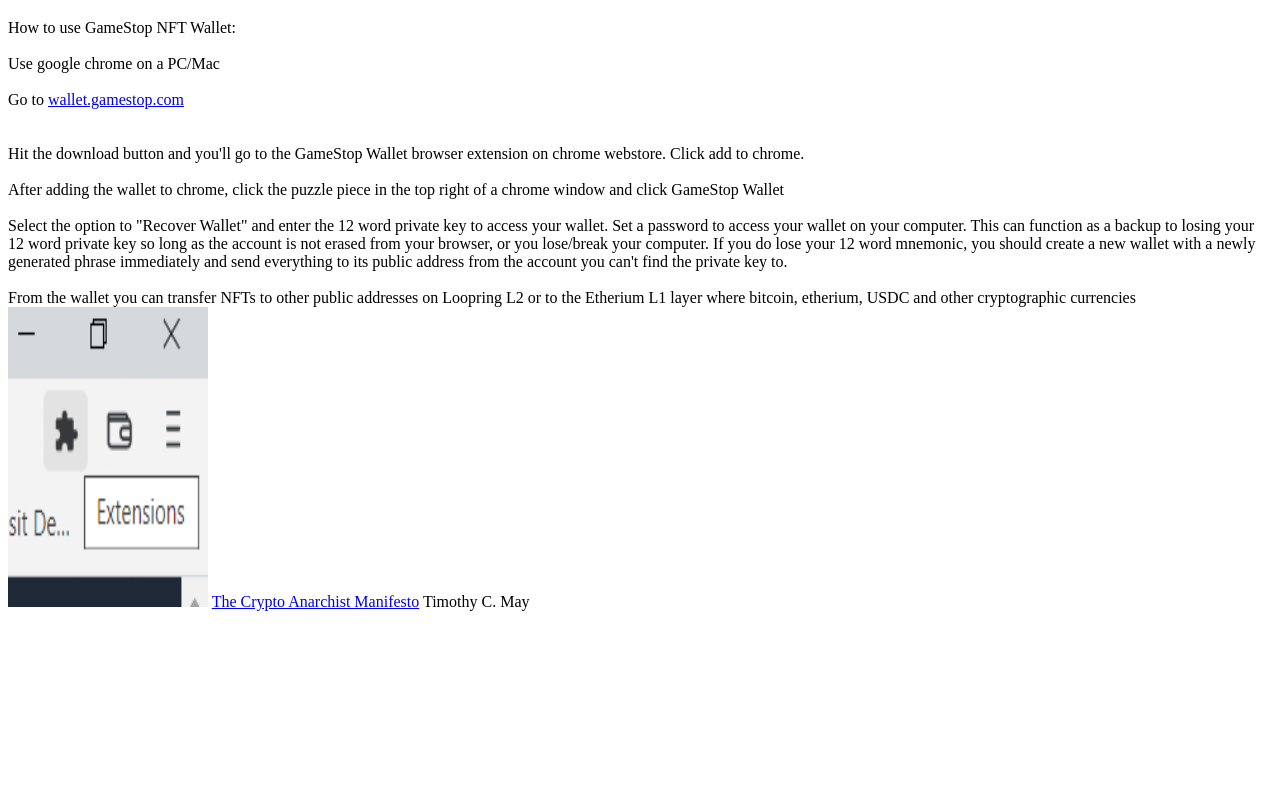
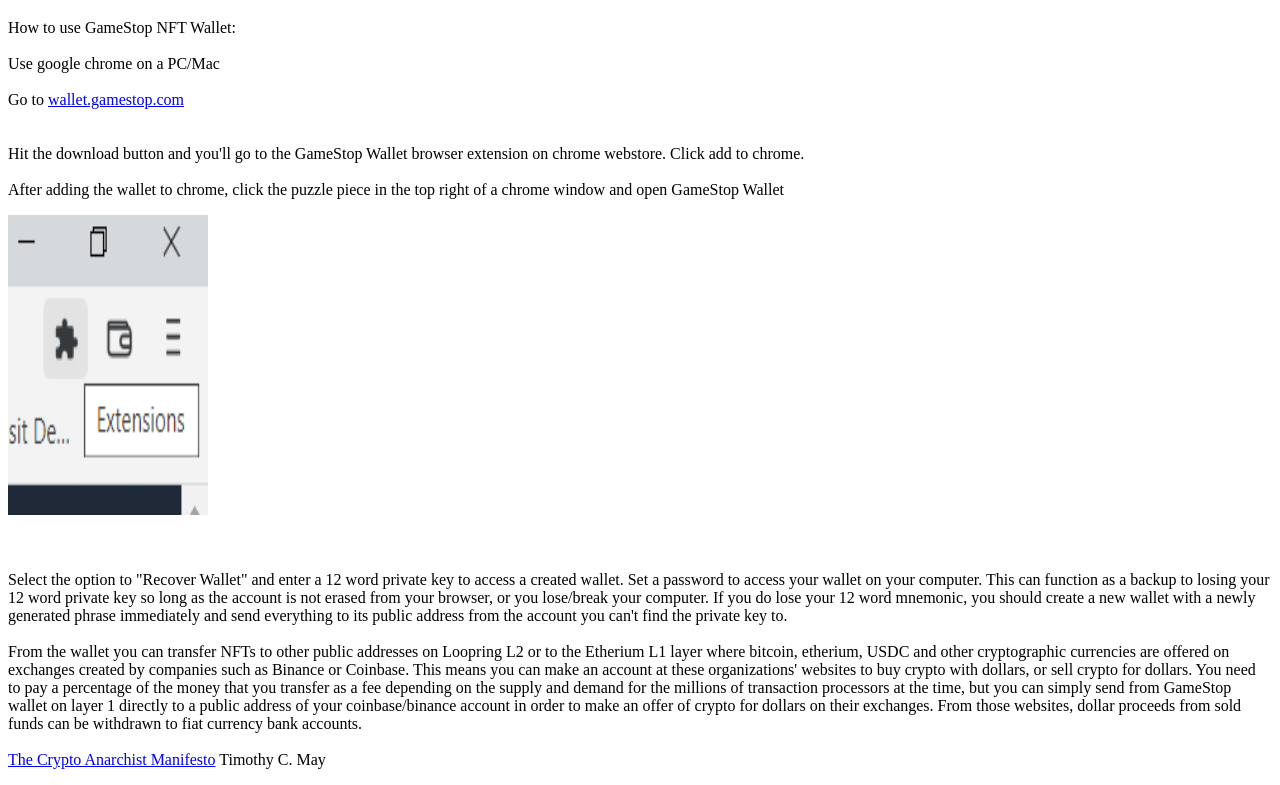
Before and after one commit to pinballwizrd/pinballwizrd.github.io, a plain HTML site: page index.html in a window 1280 px wide. Shown: the part 61-846 px from the top of the page. Before the commit the page ends 800 px from the top, so only its background shows below. Drawn offline with Linux system fonts and the light colour scheme.

Commit message:
Update index.html

```diff
--- a/index.html
+++ b/index.html
@@ -14,16 +14,24 @@
 <br> <br>
 Hit the download button and you'll go to the GameStop Wallet browser extension on chrome webstore. Click add to chrome.
 <br> <br>
-After adding the wallet to chrome, click the puzzle piece in the top right of a chrome window and click GameStop Wallet
+After adding the wallet to chrome, click the puzzle piece in the top right of a chrome window and open GameStop Wallet
+  <br>
+  </p>
+<img src="puzzle.png" alt="picture not load" width="200" height="300">
+  <p>
 <br> <br>
-Select the option to "Recover Wallet" and enter the 12 word private key to access your wallet. Set a password to access your wallet on your computer. This can function
+Select the option to "Recover Wallet" and enter a 12 word private key to access a created wallet. Set a password to access your wallet on your computer. This can function
 as a backup to losing your 12 word private key so long as the account is not erased from your browser, or you lose/break your computer. If you do lose your 12 word
 mnemonic, you should create a new wallet with a newly generated phrase immediately and send everything to its public address from the account you can't find the private key to.
 <br> <br>
 From the wallet you can transfer NFTs to other public addresses on Loopring L2 or to the Etherium L1 layer where bitcoin, etherium, USDC and other cryptographic
-currencies
+currencies are offered on exchanges created by companies such as Binance or Coinbase. This means you can make an account at these organizations' websites to buy crypto
+with dollars, or sell crypto for dollars. You need to pay a percentage of the money that you transfer as a fee depending on the supply and demand for
+the millions of transaction processors at the time, but you can simply send from GameStop wallet on layer 1 directly to a public address of your coinbase/binance account
+in order to make an offer of crypto for dollars on their exchanges. From those websites, dollar proceeds from sold funds can be withdrawn to fiat currency bank accounts.
+<br> <br>
 
-<img src="puzzle.png" alt="picture not load" width="200" height="300">
+
 
 <a href="https://groups.csail.mit.edu/mac/classes/6.805/articles/crypto/cypherpunks/may-crypto-manifesto.html" target="_blank">The Crypto Anarchist Manifesto</a> Timothy C. May
   <br>
```
